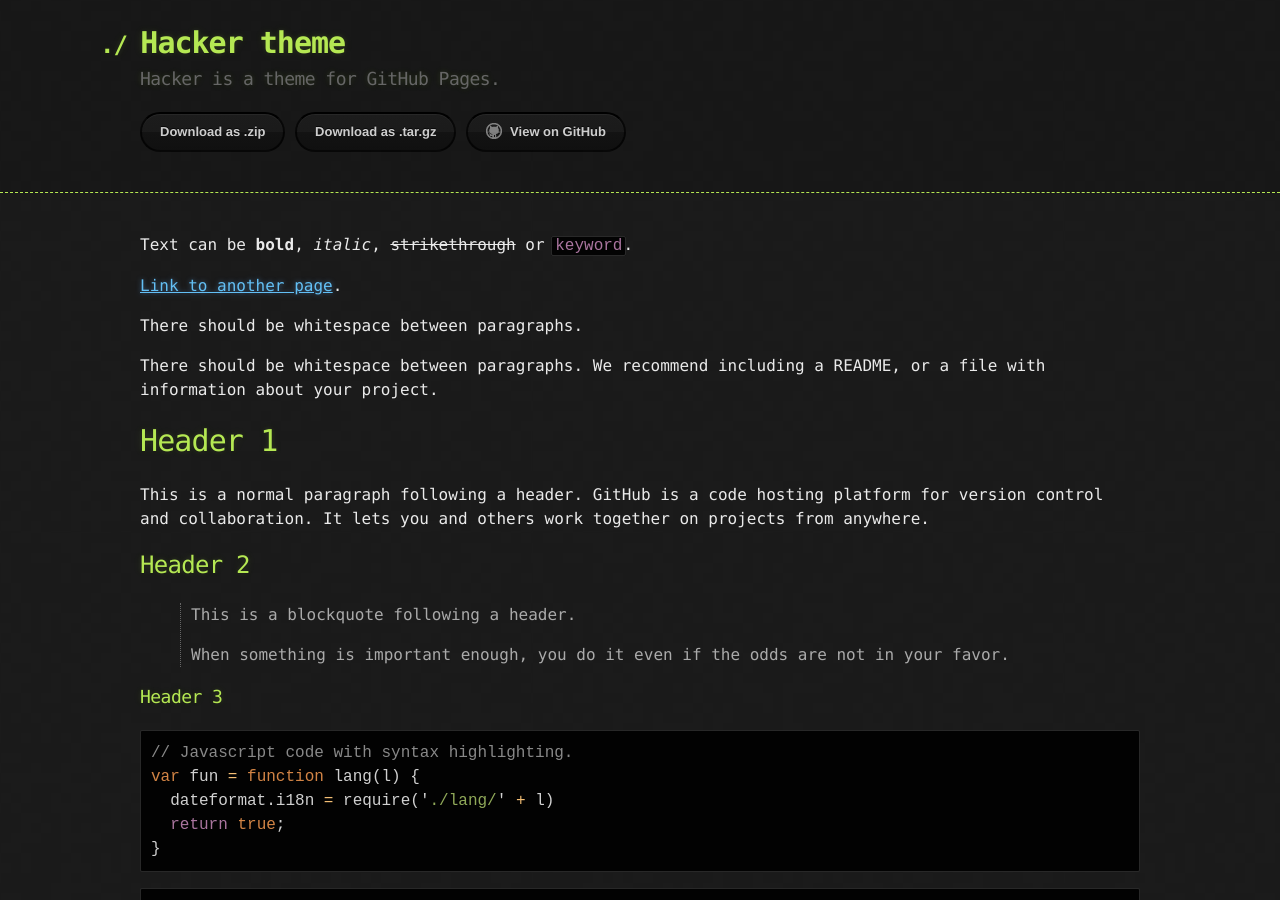
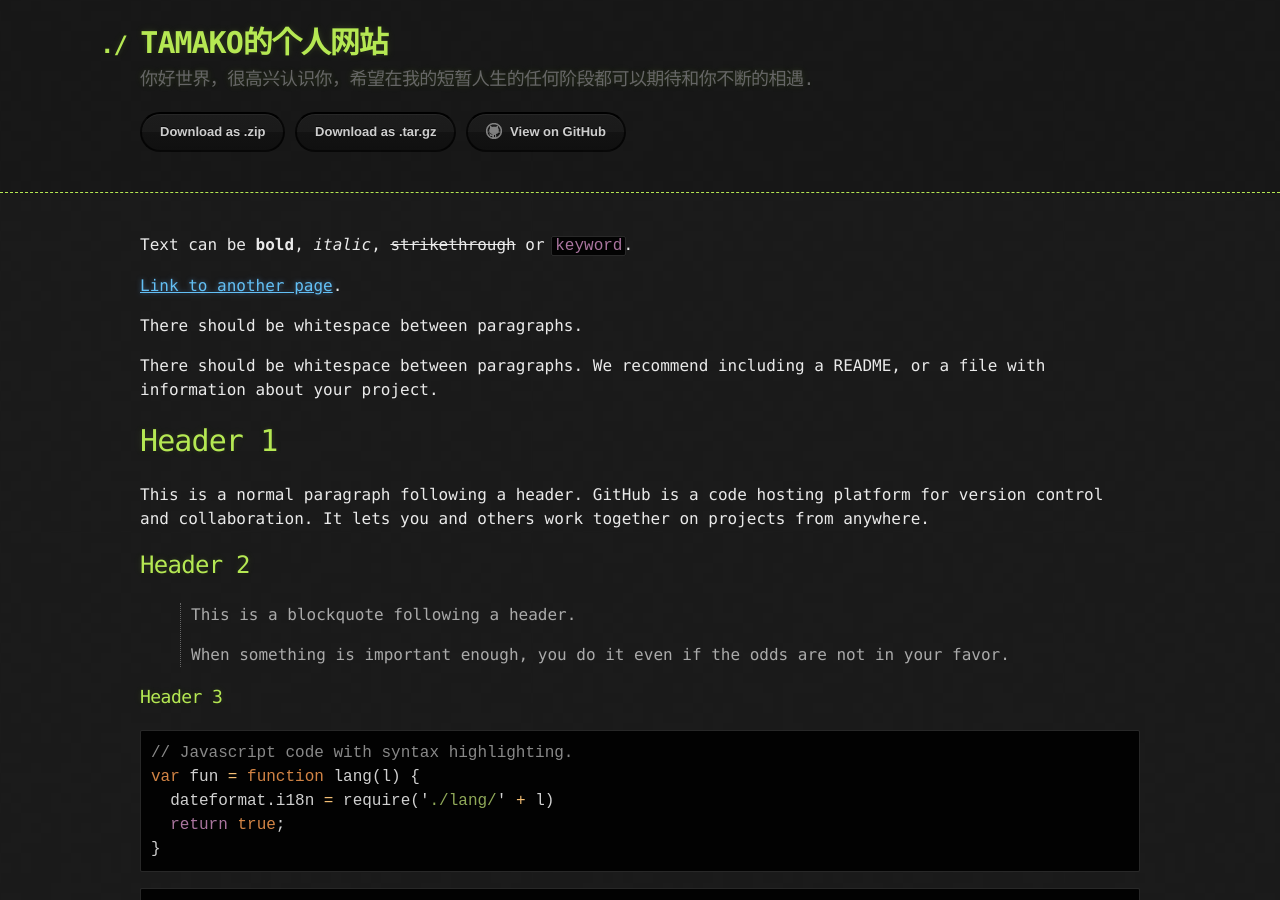
Before and after one commit to tamako23333/tamako23333.github.io, a Jekyll site: the page built from index.md, in a window 1280 px wide and 900 px high. Built offline with Jekyll 4.4.1, drawn with Linux system fonts in a browser that asks for light colours.

Commit message:
Update _config.yml

```diff
--- a/_config.yml
+++ b/_config.yml
@@ -2,8 +2,8 @@
 plugins:
 - jekyll-remote-theme # add this line to the plugins list if you already have one
 
-title: Hacker theme
-description: Hacker is a theme for GitHub Pages.
+title: TAMAKO的个人网站
+description: 你好世界，很高兴认识你，希望在我的短暂人生的任何阶段都可以期待和你不断的相遇.
 show_downloads: true
 google_analytics:
 theme: jekyll-theme-hacker
```
